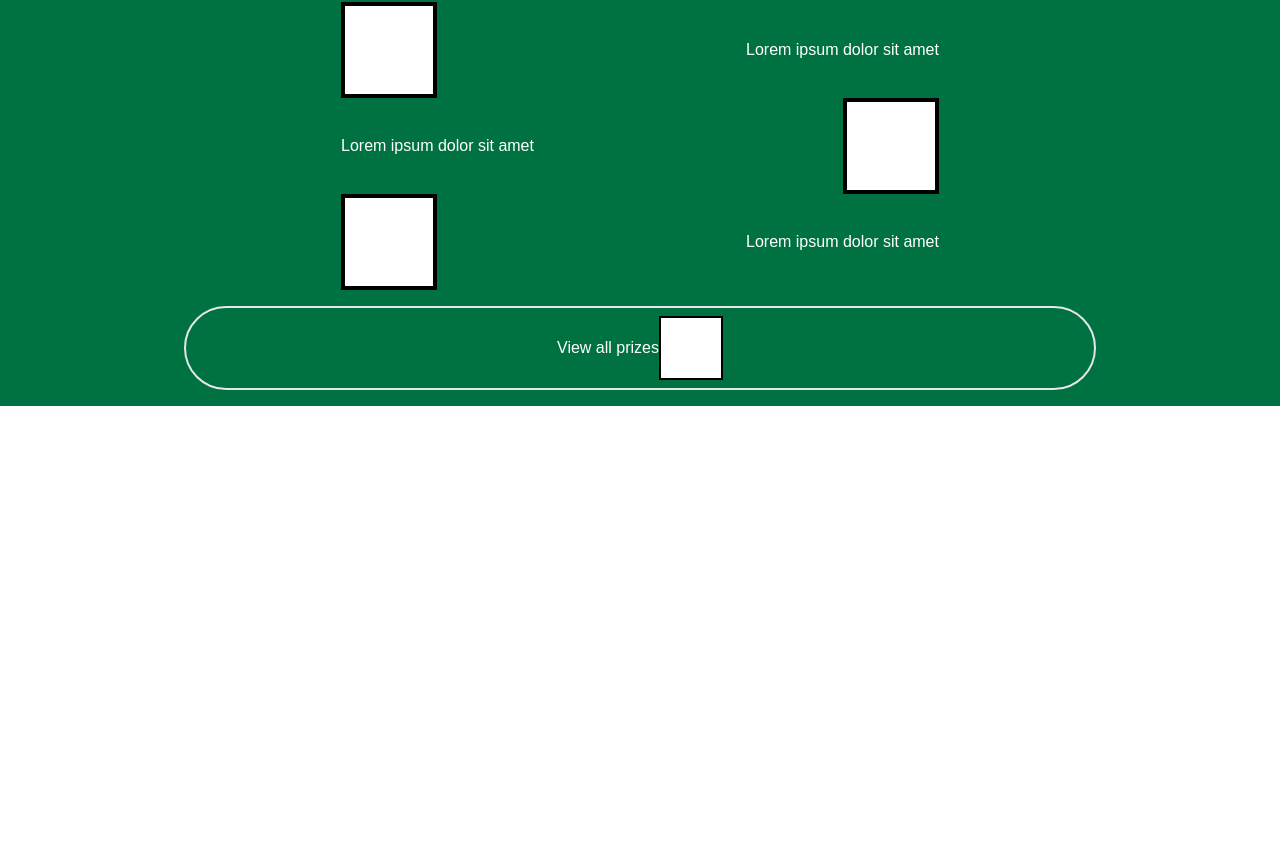
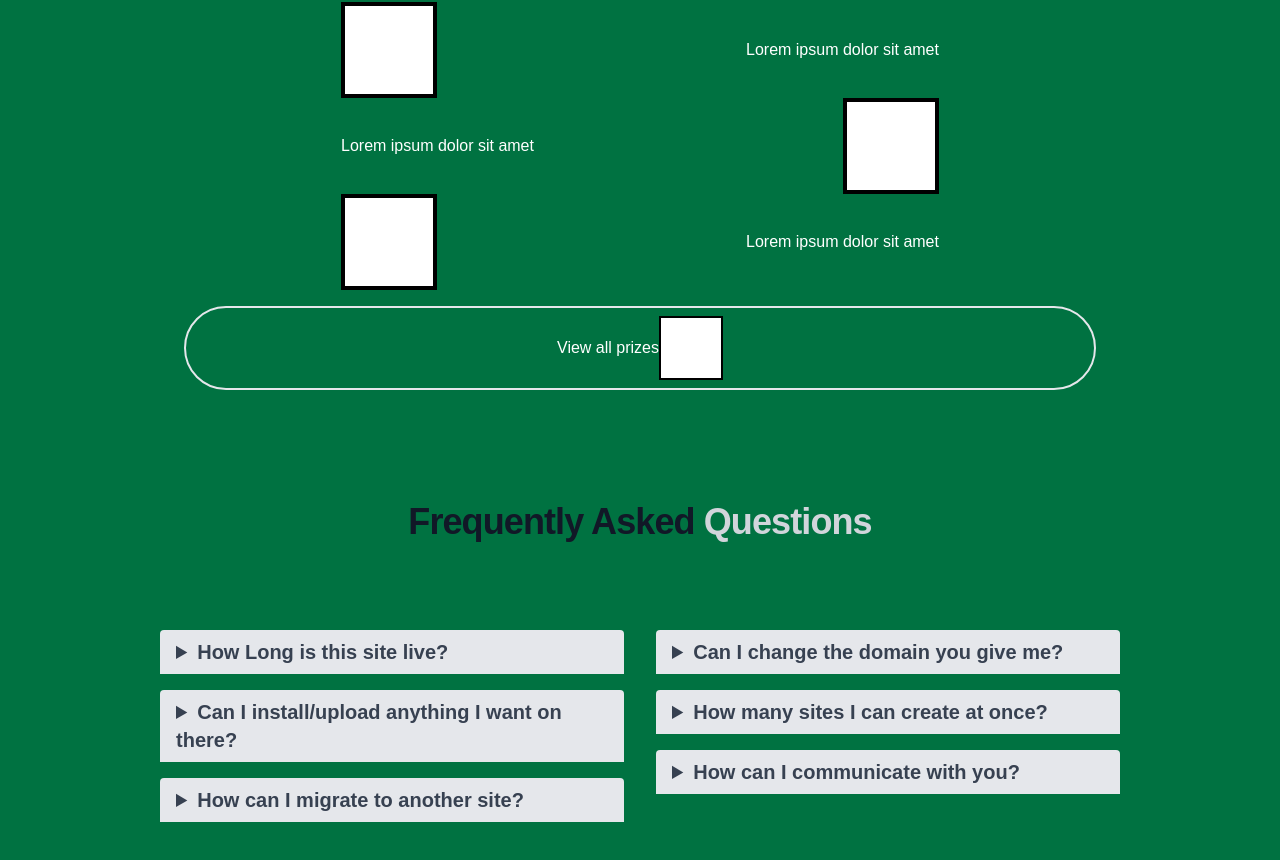
Before and after one commit to ICEFOSS/hackfit, a React (Create React App) app: page / in a window 1280 px wide. Shown: the part 1010-1870 px from the top of the page. Before the commit the page ends 1416 px from the top, so only its background shows below. Built offline with nearby package versions, Linux system fonts and the light colour scheme.

Commit message:
Added FAQ

```diff
--- a/src/App.js
+++ b/src/App.js
@@ -1,12 +1,14 @@
 import Landing from "./components/landing";
 import Prize from "./components/prizes";
 import Nav from "./components/nav";
+import Faq from "./components/faq";
 const App = () => {
   return (
     <div className="font-sans text-white bg-brochgreen">
       <Nav />
       <Landing />
       <Prize />
+      <Faq />
     </div>
   );
 };
--- /dev/null
+++ b/src/components/faq.js
@@ -0,0 +1,87 @@
+export default function Faq() {
+  return (
+    <div>
+      <section class="text-gray-700">
+        <div class="container px-5 py-24 mx-auto">
+          <div class="text-center mb-20">
+            <h3 class="text-center text-3xl sm:text-4xl leading-normal font-extrabold tracking-tight text-gray-900">
+              Frequently Asked <span class="text-gray-300">Questions</span>
+            </h3>
+          </div>
+          <div class="flex flex-wrap lg:w-4/5 sm:mx-auto sm:mb-2 -mx-2">
+            <div class="w-full lg:w-1/2 px-4 py-2">
+              <details class="mb-4">
+                <summary class="text-xl font-semibold  bg-gray-200 rounded-t py-2 px-4">
+                  How Long is this site live?
+                </summary>
+
+                <p class="bg-slate-300 rounded-b px-2">
+                  Laboris qui labore cillum culpa in sunt quis sint veniam.
+                  Dolore ex aute deserunt esse ipsum elit aliqua. Aute quis
+                  minim velit nostrud pariatur culpa magna in aute.
+                </p>
+              </details>
+              <details class="mb-4">
+                <summary class="text-xl font-semibold bg-gray-200 rounded-t py-2 px-4">
+                  Can I install/upload anything I want on there?
+                </summary>
+
+                <p class="bg-slate-300 rounded-b px-2">
+                  Laboris qui labore cillum culpa in sunt quis sint veniam.
+                  Dolore ex aute deserunt esse ipsum elit aliqua. Aute quis
+                  minim velit nostrud pariatur culpa magna in aute.
+                </p>
+              </details>
+              <details class="mb-4">
+                <summary class="text-xl font-semibold  bg-gray-200 rounded-t py-2 px-4">
+                  How can I migrate to another site?
+                </summary>
+
+                <p class="bg-slate-300 rounded-b px-2">
+                  Laboris qui labore cillum culpa in sunt quis sint veniam.
+                  Dolore ex aute deserunt esse ipsum elit aliqua. Aute quis
+                  minim velit nostrud pariatur culpa magna in aute.
+                </p>
+              </details>
+            </div>
+            <div class="w-full lg:w-1/2 px-4 py-2">
+              <details class="mb-4">
+                <summary class="text-xl font-semibold  bg-gray-200 rounded-t py-2 px-4">
+                  Can I change the domain you give me?
+                </summary>
+
+                <p class="bg-slate-300 rounded-b px-2">
+                  Laboris qui labore cillum culpa in sunt quis sint veniam.
+                  Dolore ex aute deserunt esse ipsum elit aliqua. Aute quis
+                  minim velit nostrud pariatur culpa magna in aute.
+                </p>
+              </details>
+              <details class="mb-4">
+                <summary class="text-xl font-semibold  bg-gray-200 rounded-t py-2 px-4">
+                  How many sites I can create at once?
+                </summary>
+
+                <p class="bg-slate-300 rounded-b px-2">
+                  Laboris qui labore cillum culpa in sunt quis sint veniam.
+                  Dolore ex aute deserunt esse ipsum elit aliqua. Aute quis
+                  minim velit nostrud pariatur culpa magna in aute.
+                </p>
+              </details>
+              <details class="mb-4">
+                <summary class="text-xl font-semibold  bg-gray-200 rounded-t py-2 px-4">
+                  How can I communicate with you?
+                </summary>
+
+                <p class="bg-slate-300 rounded-b px-2">
+                  Laboris qui labore cillum culpa in sunt quis sint veniam.
+                  Dolore ex aute deserunt esse ipsum elit aliqua. Aute quis
+                  minim velit nostrud pariatur culpa magna in aute.
+                </p>
+              </details>
+            </div>
+          </div>
+        </div>
+      </section>
+    </div>
+  );
+}
```
